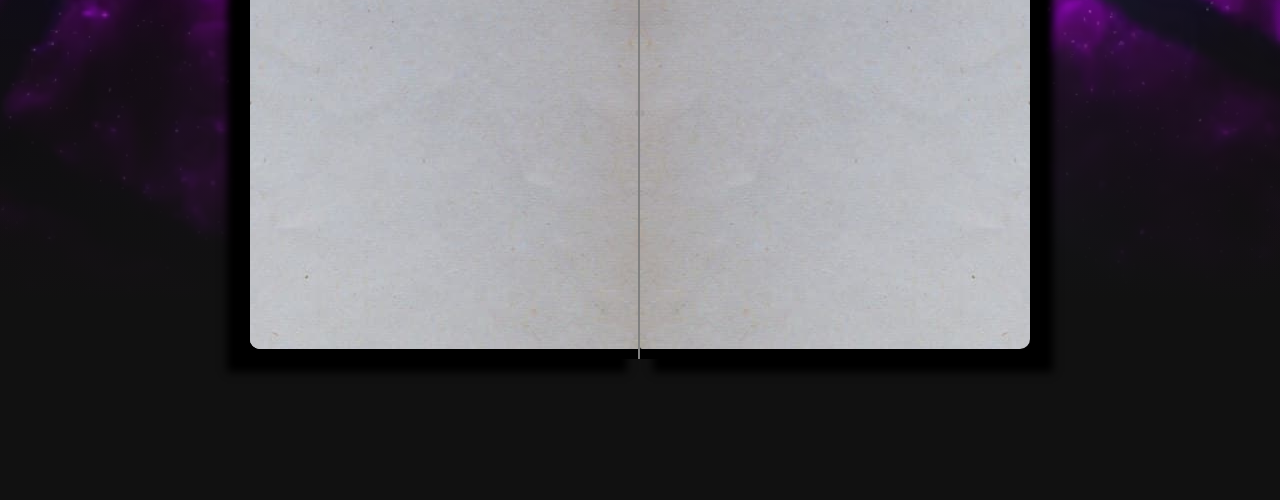
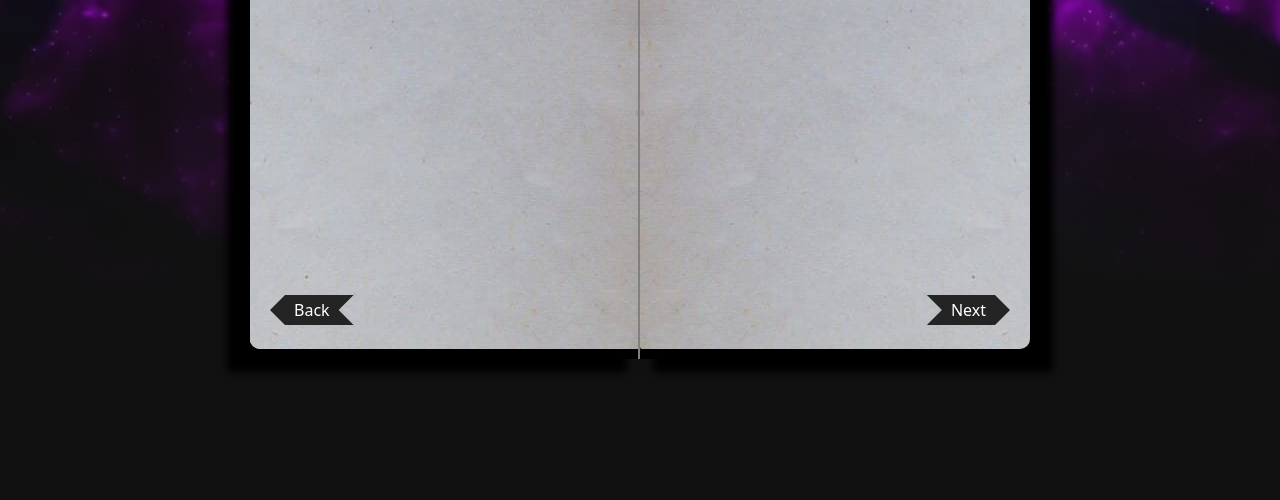
Before and after one commit to Fabrizio9898/CSS_BOOK, a plain HTML site: page index.html in a window 1280 px wide. Shown: the part 300-800 px from the top of the page. Drawn offline with Linux system fonts and the light colour scheme; a web font is replaced by a local one.

Commit message:
add new styles

```diff
--- a/index.html
+++ b/index.html
@@ -11,24 +11,43 @@
   <body>
     <!-- <div class="backgrounddiv"></div> -->
     <main class="main-section">
-
       <header class="main-header">
         <div class="form-container">
           <form action="" class="form-search">
             <label class="labelform" for="">
-            <input type="text" class="input-form" placeholder="flex, grid..." autocomplete="off" type="search">
-            <svg  class="search-icon" viewBox="0 0 24 24" fill="none" xmlns="http://www.w3.org/2000/svg" class="search-icon">
+              <input
+                type="text"
+                class="input-form"
+                placeholder="flex, grid..."
+                autocomplete="off"
+                type="search"
+              />
+              <svg
+                class="search-icon"
+                viewBox="0 0 24 24"
+                fill="none"
+                xmlns="http://www.w3.org/2000/svg"
+                class="search-icon"
+              >
                 <g clip-path="url(#clip0_15_152)">
-                <circle cx="10.5" cy="10.5" r="6.5" stroke="currentColor" stroke-linejoin="round"/>
-                <path d="M19.6464 20.3536C19.8417 20.5488 20.1583 20.5488 20.3536 20.3536C20.5488 20.1583 20.5488 19.8417 20.3536 19.6464L19.6464 20.3536ZM20.3536 19.6464L15.3536 14.6464L14.6464 15.3536L19.6464 20.3536L20.3536 19.6464Z" fill="currentColor"/>
+                  <circle
+                    cx="10.5"
+                    cy="10.5"
+                    r="6.5"
+                    stroke="currentColor"
+                    stroke-linejoin="round"
+                  />
+                  <path
+                    d="M19.6464 20.3536C19.8417 20.5488 20.1583 20.5488 20.3536 20.3536C20.5488 20.1583 20.5488 19.8417 20.3536 19.6464L19.6464 20.3536ZM20.3536 19.6464L15.3536 14.6464L14.6464 15.3536L19.6464 20.3536L20.3536 19.6464Z"
+                    fill="currentColor"
+                  />
                 </g>
                 <defs>
                   <clipPath id="clip0_15_152">
-                  <rect width="24" height="24"/>
+                    <rect width="24" height="24" />
                   </clipPath>
                 </defs>
               </svg>
-
             </label>
           </form>
         </div>
@@ -72,24 +91,46 @@
                 <header class="header_pages">
                   <h1 class="h1-pages">Introducción a CSS</h1>
                   <div class="hrs">
-                    <hr>
-                    <hr>
+                    <hr />
+                    <hr />
                   </div>
                 </header>
+
+
                 <main class="content-pages">
 
-
                 </main>
-                  <footer class="footer-pages"></footer>
+                <footer class="footer-back-pages">
+                  <a href="">Back</a>
+                </footer>
               </section>
             </div>
           </div>
 
           <div class="last-page">
-              <section>
-                <h2>second page content</h2>
+            <div class="front">
+              <section class="pages-section">
+                <header class="header_pages">
+                  <h1 class="h1-pages">Introducción a CSS</h1>
+                  <div class="hrs">
+                    <hr />
+                    <hr />
+                  </div>
+                </header>
+
+
+                <main class="content-pages">
+
+                </main>
+                <footer class="footer-front-pages">
+                  <a href="">Next</a>
+                </footer>
               </section>
             </div>
+          </div>
+
+
+
           <div class="back-cover"></div>
           <div class="left-side">
             <p>
@@ -103,11 +144,8 @@
         </div>
       </div>
 
-
       <footer>
-          <nav>
-            <a href="«"></a><a href=""></a><a href=""></a><a href=""></a>
-          </nav>
+        <nav><a href="«"></a><a href=""></a><a href=""></a><a href=""></a></nav>
       </footer>
     </main>
   </body>
--- a/style.css
+++ b/style.css
@@ -3,6 +3,16 @@
   margin: 0;
   padding: 0;
   box-sizing: border-box;
+  --offset:15px;
+  --back-arrow: polygon(
+    100% 0,
+    calc(100% - var(--offset)) 50%,
+    100% 100%,
+    var(--offset) 100%,
+    0 50%,
+    var(--offset) 0
+  );
+  --front-arrow: polygon(0 0, var(--offset) 50%, 0 100%, calc(100% - var(--offset)) 100%, 100% 50%, calc(100% - var(--offset)) 0);
 }
 
 html,
@@ -50,18 +60,18 @@ body {
   min-height: 79px;
 }
 
-.form-container form{
+.form-container form {
   display: flex;
   flex-direction: column;
 }
-.labelform{
+.labelform {
   width: 100%;
   display: inline-flex;
   position: relative;
 }
 
-.input-form{
-  font-family:sans-serif;
+.input-form {
+  font-family: sans-serif;
   color: #9961d1;
   z-index: 10;
   background: #000c;
@@ -71,14 +81,14 @@ body {
   height: 3.75rem;
   padding-left: 2.8rem;
   font-size: 1.3rem;
-    transition: background .3s, border-color .6s;
+  transition: background 0.3s, border-color 0.6s;
 }
 
-.input-form:hover{
+.input-form:hover {
   background-color: #000;
 }
 
-.search-icon{
+.search-icon {
   --size: 24px;
   --color: #fffa;
   width: var(--size);
@@ -380,6 +390,65 @@ body {
   width: 70%;
 }
 
+.footer-back-pages {
+  width: 100%;
+  display: flex;
+  justify-content: flex-start;
+  align-items: center;
+  margin-bottom: 10px;
+}
+
+.footer-front-pages{
+  width: 100%;
+  display: flex;
+  justify-content: flex-end;
+  align-items: center;
+  margin-bottom: 10px;
+}
+
+.footer-back-pages a {
+  display: inline-flex;
+  font-weight: 500;
+  align-items: center;
+  justify-content: center;
+  margin: .25rem 0;
+  padding: .25rem 1.5rem;
+  color: #ffffff;
+  background-color: #242424;
+  cursor: pointer;
+  text-decoration: none;
+  transition: all 0.15s ease-in-out;
+  clip-path:var(--back-arrow);
+
+  &:hover {
+    color: #9961d1;
+    background-color: #111;
+    cursor: pointer;
+  }
+}
+
+.footer-front-pages a {
+  display: inline-flex;
+  font-weight: 500;
+  align-items: center;
+  justify-content: center;
+  margin: .25rem 0;
+  padding: .25rem 1.5rem;
+  color: #ffffff;
+  background-color: #242424;
+  cursor: pointer;
+  text-decoration: none;
+  transition: all 0.15s ease-in-out;
+  clip-path:var(--front-arrow);
+
+  &:hover {
+    color: #9961d1;
+    background-color: #111;
+    cursor: pointer;
+  }
+}
+
+
 @media (width <= 850px) {
   .form-container {
     max-width: 90%;
```
Lines whose indentation alone changed are shown as unchanged.
